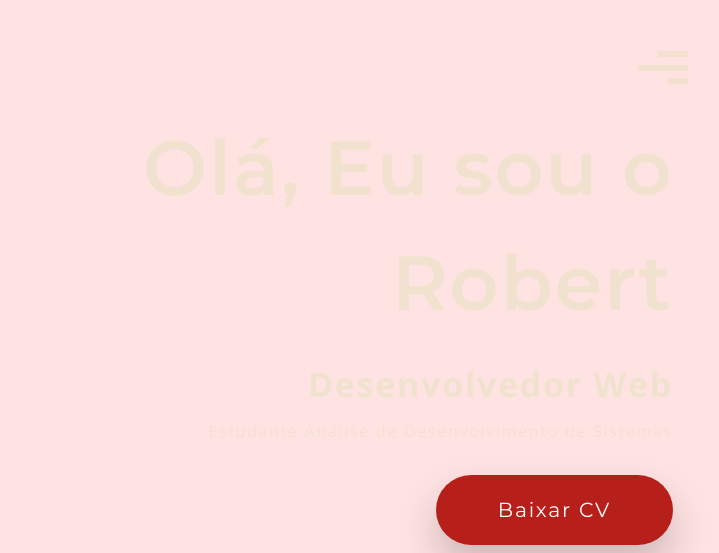
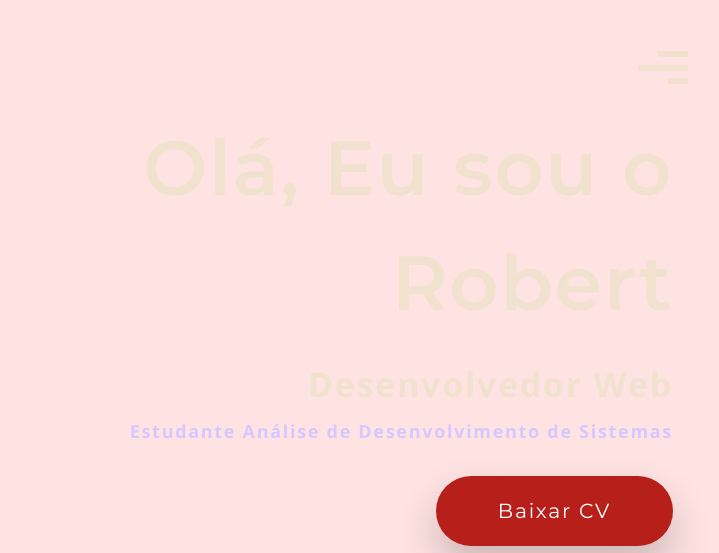
Before and after one commit to Robertxrs/portfolio, a website: page index.html in a window 1280 px wide. Shown: the top 553 px of the page, without its empty margins (537-1256 px from the left). Drawn offline with nearby package versions, Linux system fonts and the light colour scheme.

Commit message:
update main-subtitle by index

```diff
--- a/css/style.css
+++ b/css/style.css
@@ -105,6 +105,11 @@ header.hero h3 {
   /* ajustar distancia entre as linhas*/
   font-weight: 0em;
 }
+#main-subtitle{
+  font-size: 18px;
+  font-weight: 800;
+  color:#d4c8ff;
+}
 
 /* Botão */
 header.hero .btn {
@@ -165,19 +170,6 @@ h1.heading {
 h1.heading span {
   font-weight: 600;
 }
-
-/* linha */
-/* h1.heading:after {
-  content: '';
-  display: block;
-  position: absolute;
-  bottom: -10px;
-  left: 0px;
-  right: 1000px;
-  height: 2px;
-  width: 10px;
-  padding: 0em 0em;
-} */
 
 h1.heading.purple:after {
   background-color: #b71f1a;
--- a/index.html
+++ b/index.html
@@ -45,7 +45,7 @@
           <div class="hero-text" style="text-align: right;">
             <h1><span class="fade-in">Olá, Eu sou o</span><br><span class="fade-in">Robert</span></h1>
             <h2 class="fade-in" style="font-size: 2em; font-weight: bold;">Desenvolvedor Web</h2>
-            <h3 class="fade-in">Estudante Análise de Desenvolvimento de Sistemas</h3>
+            <h3 id="main-subtitle" class="fade-in">Estudante Análise de Desenvolvimento de Sistemas</h3>
             <a href="https://drive.google.com/file/"
               class="btn btn-lg btn-primary mr-400 fade-in" target="_blank">Baixar CV</a>
             <ul class="social-links fade-in">
```
